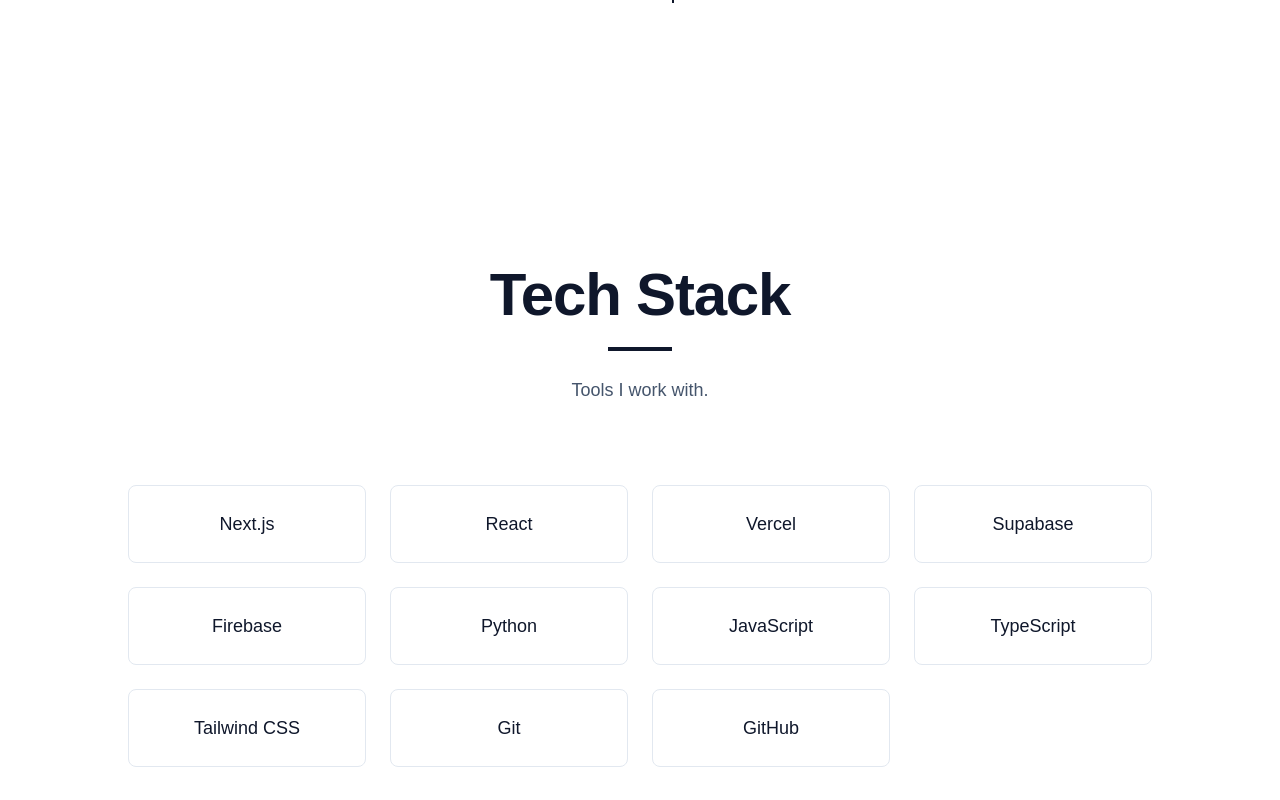
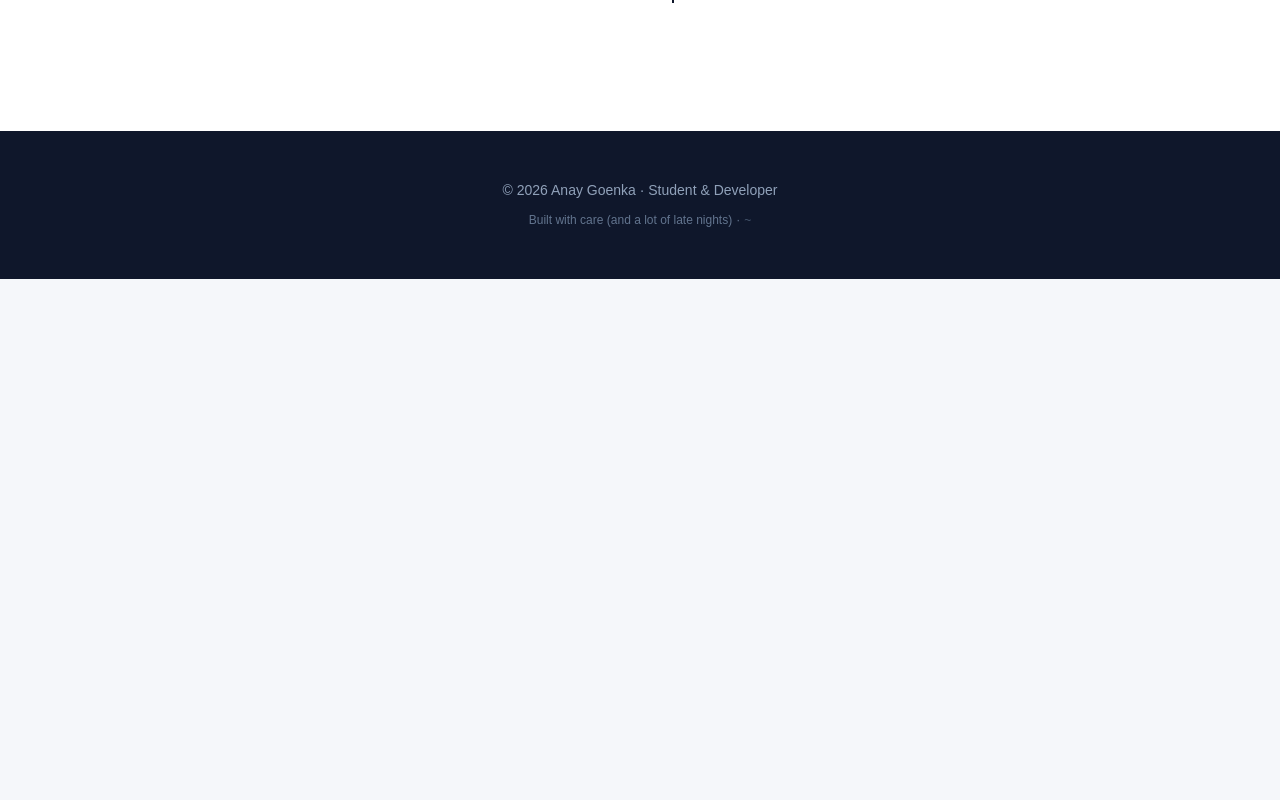
Before and after one commit to sumeetgoenka/Anaygoenka.com1, a Next.js app: page /about in a window 1280 px wide. Shown: the part 760-1560 px from the top of the page. After the commit the page ends 1039 px from the top, so only its background shows below. Built offline with nearby package versions, Linux system fonts and the light colour scheme; a web font is replaced by a local one.

Commit message:
Remove tech stack section from about page

```diff
--- a/app/about/page.tsx
+++ b/app/about/page.tsx
@@ -1,6 +1,5 @@
 import type { Metadata } from 'next';
 import AboutSection from '@/components/sections/About';
-import TechStack from '@/components/sections/TechStack';
 
 export const metadata: Metadata = {
   title: 'About — Anay Goenka',
@@ -11,7 +10,6 @@
   return (
     <>
       <AboutSection />
-      <TechStack />
     </>
   );
 }
```
